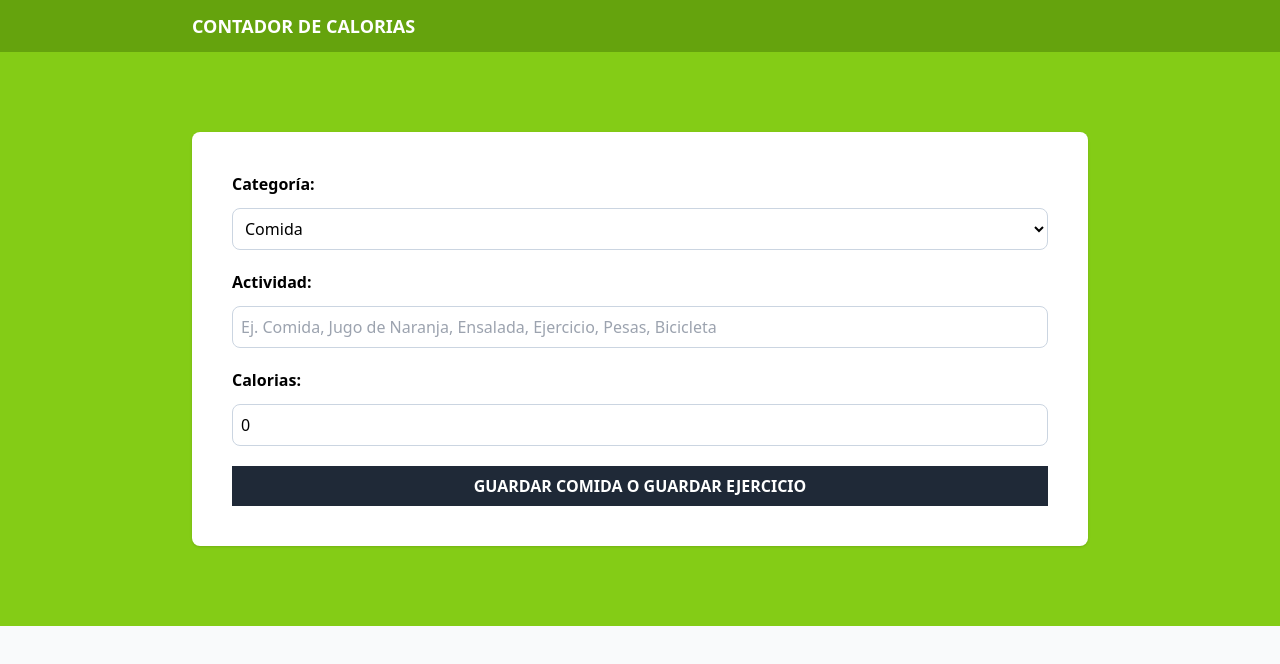
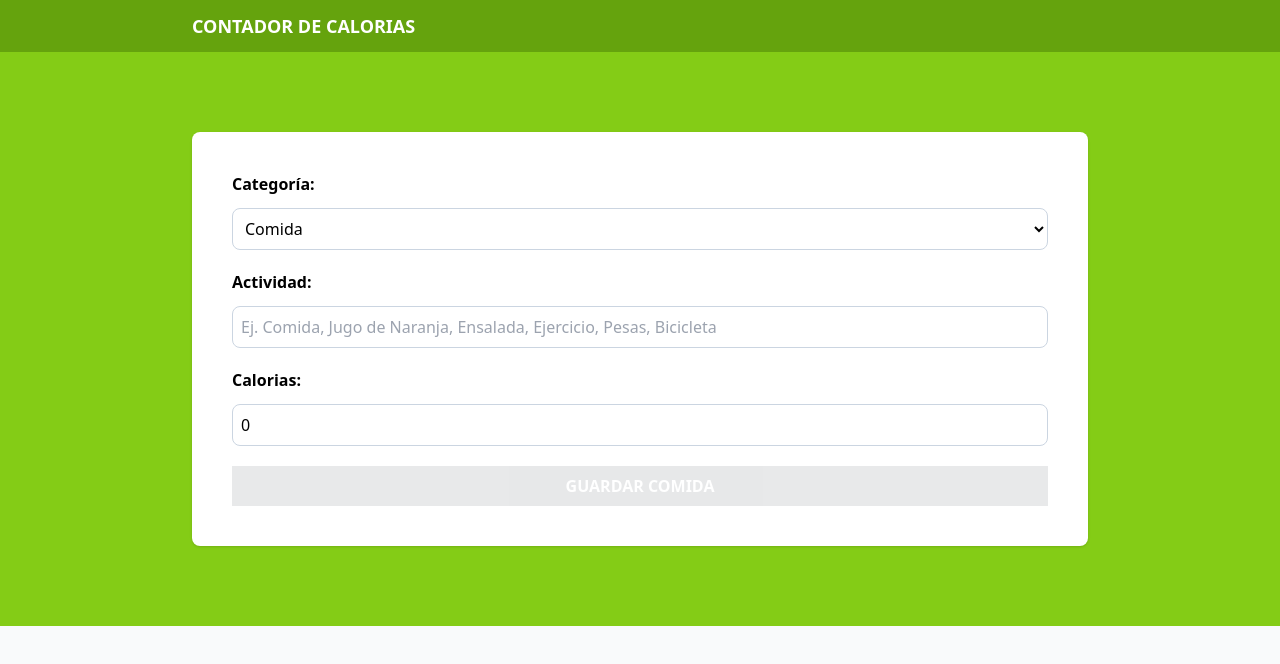
Before and after one commit to agustinbriozzo/calorie-tracker, a React (Vite) app: page / in a window 1280 px wide. Shown: the top 664 px of the page. Built offline with nearby package versions, Linux system fonts and the light colour scheme.

Commit message:
Validate form

```diff
--- a/src/components/Form.tsx
+++ b/src/components/Form.tsx
@@ -16,6 +16,11 @@ export default function Form() {
       ...activity,
       [e.target.id]: isNumberField ? +e.target.value : e.target.value,
     });
+  };
+
+  const isValidActivity = () => {
+    const { name, calories } = activity;
+    return name.trim() !== "" && calories > 0;
   };
   return (
     <form className="space-y-5 bg-white shadow p-10 rounded-lg">
@@ -67,8 +72,9 @@ export default function Form() {
 
       <input
         type="submit"
-        className="bg-gray-800 hover:bg-gray-900 w-full p-2 font-bold uppercase text-white cursor-pointer"
-        value="Guardar Comida o Guardar Ejercicio"
+        className="bg-gray-800 hover:bg-gray-900 w-full p-2 font-bold uppercase text-white cursor-pointer disabled:opacity-10"
+        value={activity.category === 1 ? "Guardar Comida" : "Guardar Ejercicio"}
+        disabled={!isValidActivity()}
       />
     </form>
   );
```
